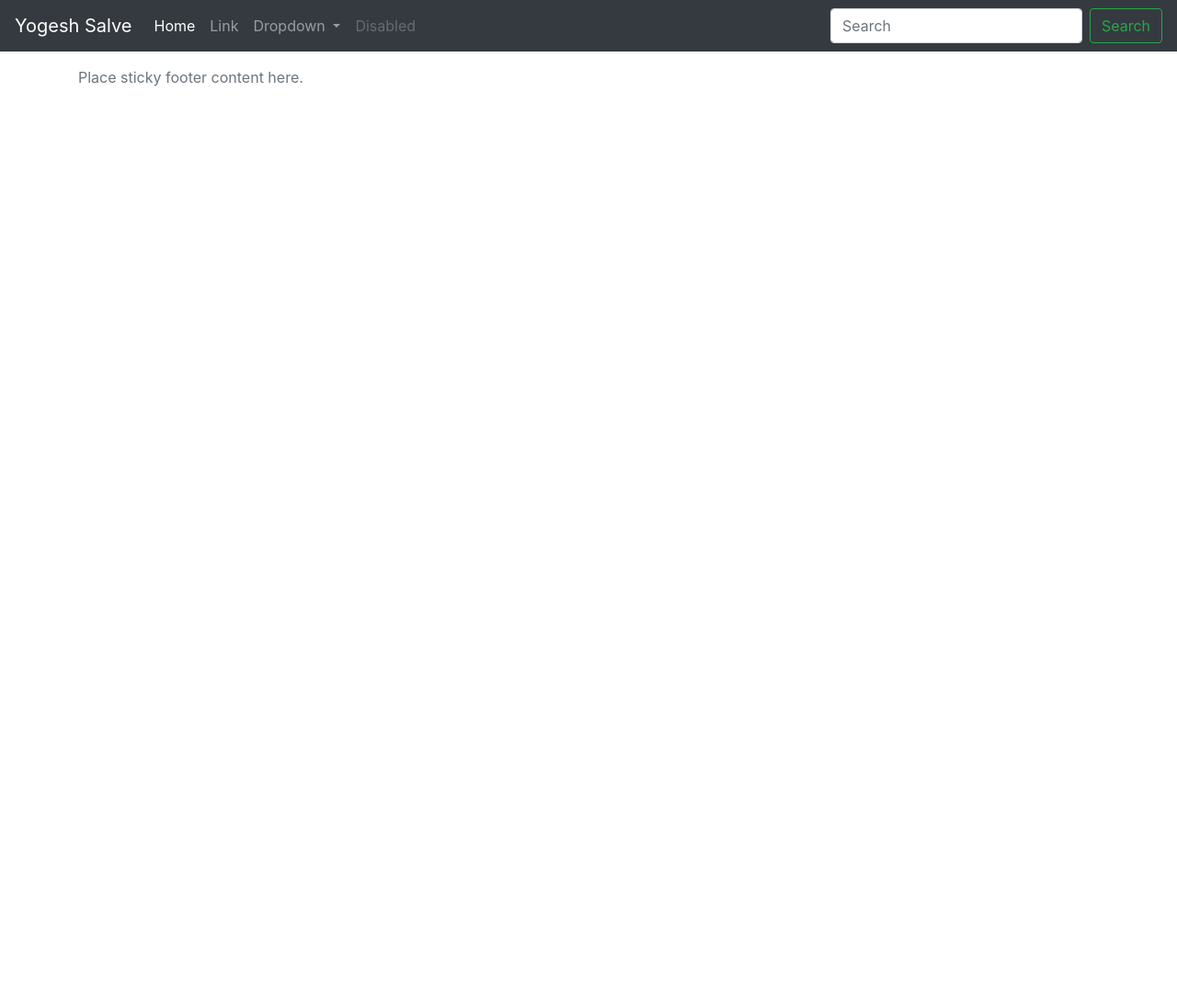
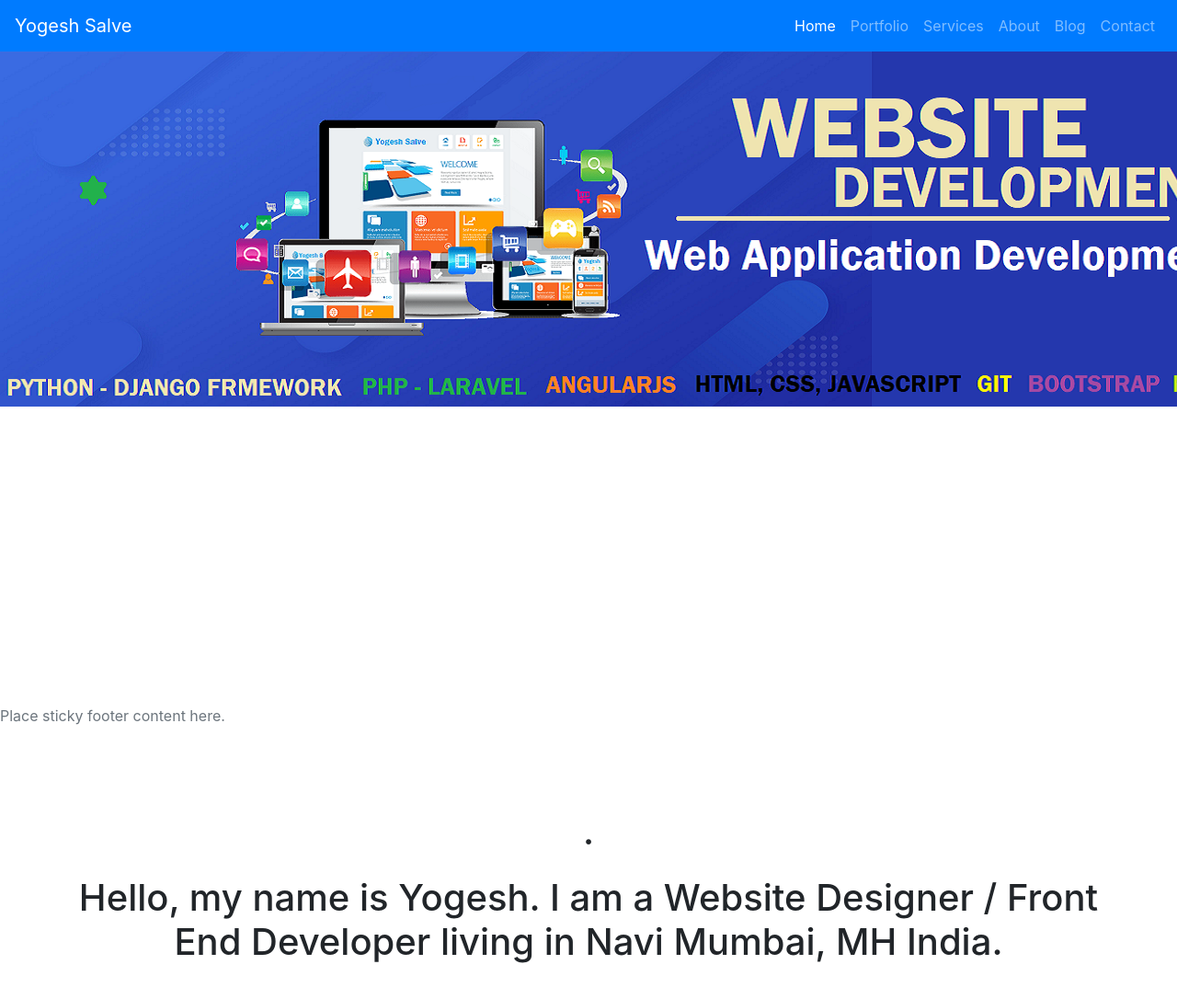
Before and after one commit to yogeshsalve/portfolio, a plain HTML site: page index.html in a window 1280 px wide. Shown: the whole page at 92% size. Before the commit the page ends 800 px from the top, so only its background shows below. Drawn offline with nearby package versions, Linux system fonts and the light colour scheme.

Commit message:
front image added

```diff
--- a/index.html
+++ b/index.html
@@ -7,50 +7,98 @@
 <link rel="stylesheet" href="https://stackpath.bootstrapcdn.com/bootstrap/4.5.0/css/bootstrap.min.css" integrity="sha384-9aIt2nRpC12Uk9gS9baDl411NQApFmC26EwAOH8WgZl5MYYxFfc+NcPb1dKGj7Sk" crossorigin="anonymous">
 <script src="https://code.jquery.com/jquery-3.5.1.slim.min.js" integrity="sha384-DfXdz2htPH0lsSSs5nCTpuj/zy4C+OGpamoFVy38MVBnE+IbbVYUew+OrCXaRkfj" crossorigin="anonymous"></script>
 
-<link href="sticky-footer-navbar.css" rel="stylesheet">
+
 </head>
 <body>
-
-<nav class="navbar navbar-expand-lg navbar-dark bg-dark">
+<nav class="navbar navbar-expand-lg navbar-dark bg-primary">
+<!-- <nav class="navbar navbar-expand-lg navbar-dark bg-dark"> -->
   <a class="navbar-brand" href="#">Yogesh Salve</a>
   <button class="navbar-toggler" type="button" data-toggle="collapse" data-target="#navbarSupportedContent" aria-controls="navbarSupportedContent" aria-expanded="false" aria-label="Toggle navigation">
     <span class="navbar-toggler-icon"></span>
   </button>
 
   <div class="collapse navbar-collapse" id="navbarSupportedContent">
-    <ul class="navbar-nav mr-auto">
+    <!-- <ul class="navbar-nav mr-auto" > -->
+    <ul class="navbar-nav ml-auto">
       <li class="nav-item active">
         <a class="nav-link" href="#">Home <span class="sr-only">(current)</span></a>
       </li>
       <li class="nav-item">
-        <a class="nav-link" href="#">Link</a>
+        <a class="nav-link" href="#">Portfolio</a>
       </li>
-      <li class="nav-item dropdown">
-        <a class="nav-link dropdown-toggle" href="#" id="navbarDropdown" role="button" data-toggle="dropdown" aria-haspopup="true" aria-expanded="false">
-          Dropdown
-        </a>
-        <div class="dropdown-menu" aria-labelledby="navbarDropdown">
-          <a class="dropdown-item" href="#">Action</a>
-          <a class="dropdown-item" href="#">Another action</a>
-          <div class="dropdown-divider"></div>
-          <a class="dropdown-item" href="#">Something else here</a>
-        </div>
+
+      <li class="nav-item">
+        <a class="nav-link" href="#">Services</a>
       </li>
+
       <li class="nav-item">
-        <a class="nav-link disabled" href="#" tabindex="-1" aria-disabled="true">Disabled</a>
+        <a class="nav-link" href="#">About</a>
       </li>
+
+      <li class="nav-item">
+        <a class="nav-link" href="#">Blog</a>
+      </li>
+
+      <li class="nav-item">
+        <a class="nav-link" href="#">Contact</a>
+      </li>
+
+
     </ul>
-    <form class="form-inline my-2 my-lg-0">
+    <!-- <form class="form-inline my-2 my-lg-0">
       <input class="form-control mr-sm-2" type="search" placeholder="Search" aria-label="Search">
       <button class="btn btn-outline-success my-2 my-sm-0" type="submit">Search</button>
-    </form>
+    </form> -->
   </div>
 </nav>
 
+<div class="bgimg">
+
+   </div>
+
+   <div style="background: color url('../img/2.png')"></div>
+
+
+
+<div class="container my-4" >
+    <h1 align="center">.</h1>
+</div>
+<div class="container">
+<div class="content">
+<section class="inner-container hero">
+<h1 align="center">
+Hello, my name is Yogesh. I am a Website Designer / Front End Developer living in
+Navi Mumbai, MH India.
+</h1>
+</section>
+</div>
+</div>
+
+
+
+
+
 <footer class="footer mt-auto py-3">
-  <div class="container">
+<div class="fixed">
     <span class="text-muted">Place sticky footer content here.</span>
   </div>
 </footer>
 </body>
+<style>
+    div.fixed {
+  position: fixed;
+  width: 100%;
+  bottom: 10px;
+  /* border: 3px solid #000000 */
+}
+</style>
+<style type="text/css">
+.bgimg {
+    background-image: url('../img/2.png');
+    height: 100vh;
+    /* width: 1500px; */
+    background-repeat: no-repeat;
+    position: center;
+}
+</style>
 </html>
```
Also changed, not shown: img/1.jpg (added), img/2.png (added).
